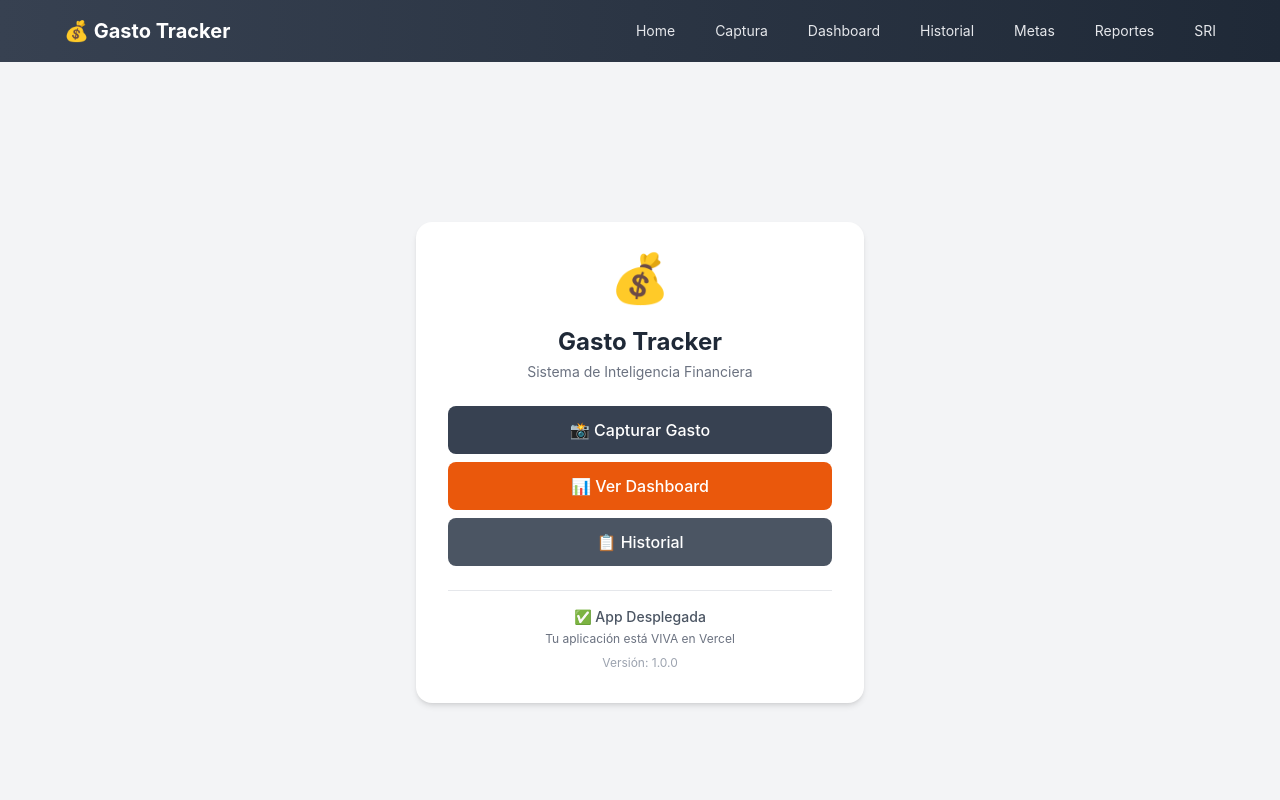
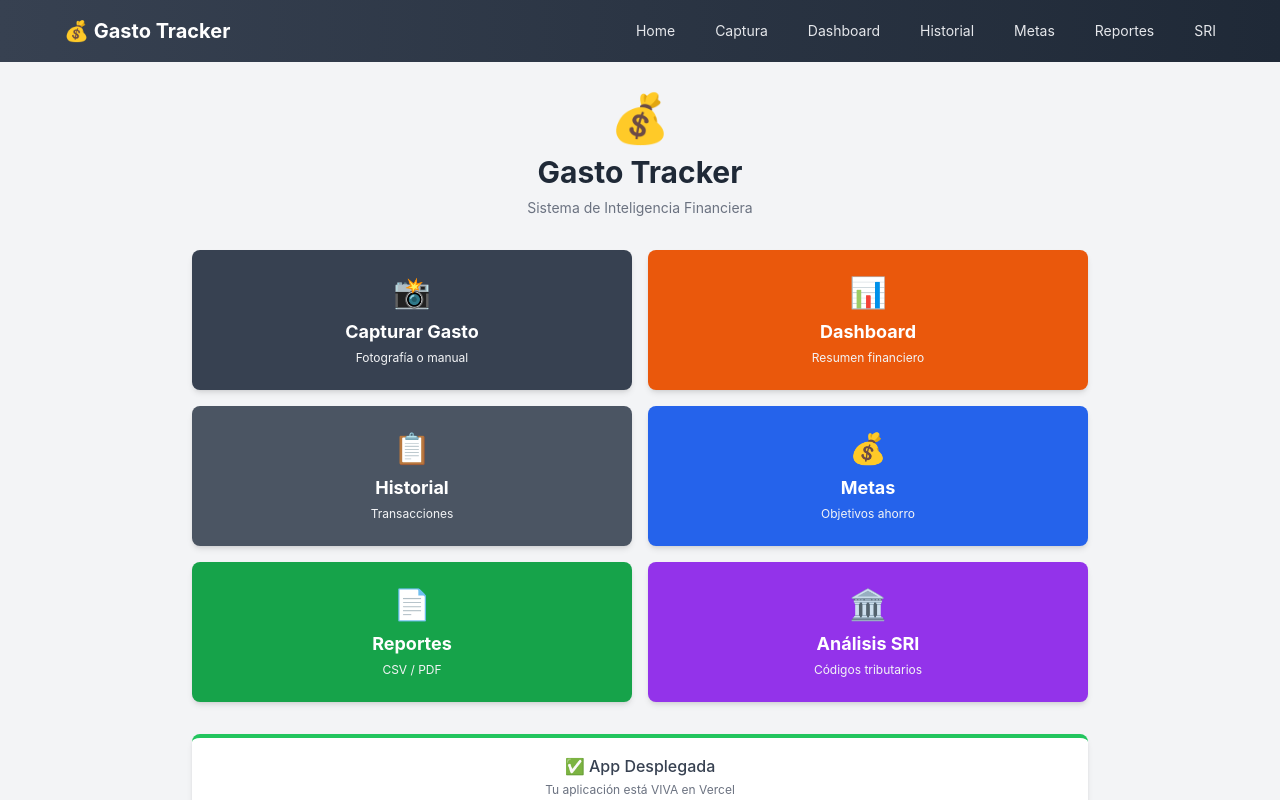
Before and after one commit to wilmanhf/gasto-tracker-app, a React (Vite) app: page / in a window 1280 px wide. Shown: the top 800 px of the page. Built offline with nearby package versions, Linux system fonts and the light colour scheme.

Commit message:
feat: Home rediseñado con 6 cards en grid 2x3

```diff
--- a/src/pages/Home.jsx
+++ b/src/pages/Home.jsx
@@ -2,41 +2,80 @@ import React from 'react';
 import { Link } from 'react-router-dom';
 
 export default function Home() {
+  const opciones = [
+    {
+      to: '/captura',
+      icon: '📸',
+      titulo: 'Capturar Gasto',
+      descripcion: 'Fotografía o manual',
+      color: 'bg-gray-700 hover:bg-gray-800'
+    },
+    {
+      to: '/dashboard',
+      icon: '📊',
+      titulo: 'Dashboard',
+      descripcion: 'Resumen financiero',
+      color: 'bg-orange-600 hover:bg-orange-700'
+    },
+    {
+      to: '/historial',
+      icon: '📋',
+      titulo: 'Historial',
+      descripcion: 'Transacciones',
+      color: 'bg-gray-600 hover:bg-gray-700'
+    },
+    {
+      to: '/metas',
+      icon: '💰',
+      titulo: 'Metas',
+      descripcion: 'Objetivos ahorro',
+      color: 'bg-blue-600 hover:bg-blue-700'
+    },
+    {
+      to: '/reportes',
+      icon: '📄',
+      titulo: 'Reportes',
+      descripcion: 'CSV / PDF',
+      color: 'bg-green-600 hover:bg-green-700'
+    },
+    {
+      to: '/sri',
+      icon: '🏛️',
+      titulo: 'Análisis SRI',
+      descripcion: 'Códigos tributarios',
+      color: 'bg-purple-600 hover:bg-purple-700'
+    }
+  ];
+
   return (
-    <div className="min-h-screen bg-gray-100 flex flex-col items-center justify-center p-4">
-      <div className="max-w-md w-full bg-white rounded-2xl shadow-md p-8 text-center space-y-6">
-        <div className="text-5xl">💰</div>
+    <div className="min-h-screen bg-gray-100 p-4">
+      <div className="max-w-4xl mx-auto">
 
-        <div>
-          <h1 className="text-2xl font-bold text-gray-800">Gasto Tracker</h1>
-          <p className="text-gray-500 text-sm mt-1">Sistema de Inteligencia Financiera</p>
+        {/* HEADER */}
+        <div className="text-center mb-8 mt-4">
+          <div className="text-5xl mb-3">💰</div>
+          <h1 className="text-3xl font-bold text-gray-800">Gasto Tracker</h1>
+          <p className="text-gray-500 text-sm mt-2">Sistema de Inteligencia Financiera</p>
         </div>
 
-        <div className="space-y-2">
-          <Link
-            to="/captura"
-            className="w-full bg-gray-700 text-white rounded-lg py-3 font-medium text-center hover:bg-gray-800 transition block"
-          >
-            📸 Capturar Gasto
-          </Link>
-
-          <Link
-            to="/dashboard"
-            className="w-full bg-orange-600 text-white rounded-lg py-3 font-medium text-center hover:bg-orange-700 transition block"
-          >
-            📊 Ver Dashboard
-          </Link>
-
-          <Link
-            to="/historial"
-            className="w-full bg-gray-600 text-white rounded-lg py-3 font-medium text-center hover:bg-gray-700 transition block"
-          >
-            📋 Historial
-          </Link>
+        {/* GRID 2x3 */}
+        <div className="grid grid-cols-1 md:grid-cols-2 gap-4 mb-8">
+          {opciones.map((opcion, idx) => (
+            <Link
+              key={idx}
+              to={opcion.to}
+              className={`${opcion.color} text-white rounded-lg p-6 text-center transition transform hover:scale-105 active:scale-95 shadow-md`}
+            >
+              <div className="text-3xl mb-2">{opcion.icon}</div>
+              <h2 className="font-bold text-lg">{opcion.titulo}</h2>
+              <p className="text-xs text-gray-100 mt-1">{opcion.descripcion}</p>
+            </Link>
+          ))}
         </div>
 
-        <div className="border-t border-gray-200 pt-4">
-          <h3 className="text-gray-600 font-medium text-sm">✅ App Desplegada</h3>
+        {/* STATUS */}
+        <div className="bg-white rounded-lg p-4 text-center shadow-md border-t-4 border-green-500">
+          <h3 className="text-gray-700 font-medium">✅ App Desplegada</h3>
           <p className="text-gray-500 text-xs mt-1">Tu aplicación está VIVA en Vercel</p>
           <p className="text-gray-400 text-xs mt-2">Versión: 1.0.0</p>
         </div>
```
